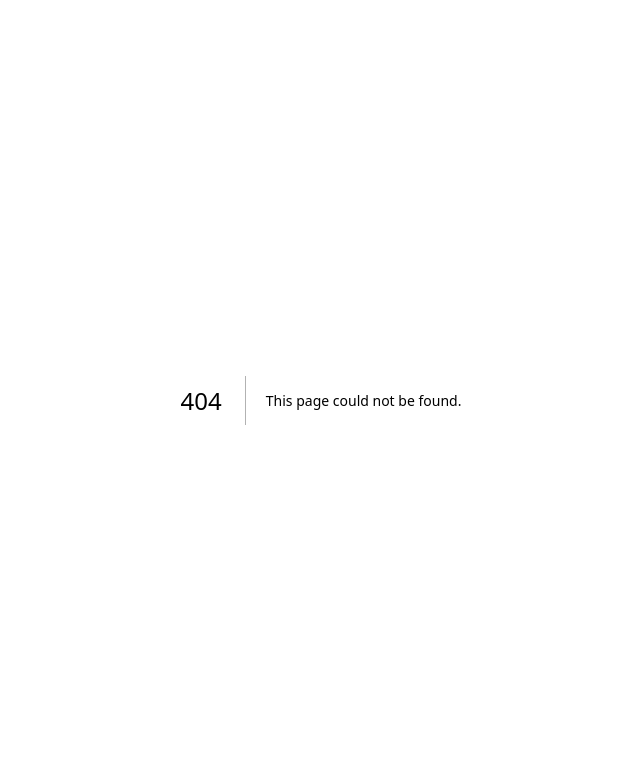
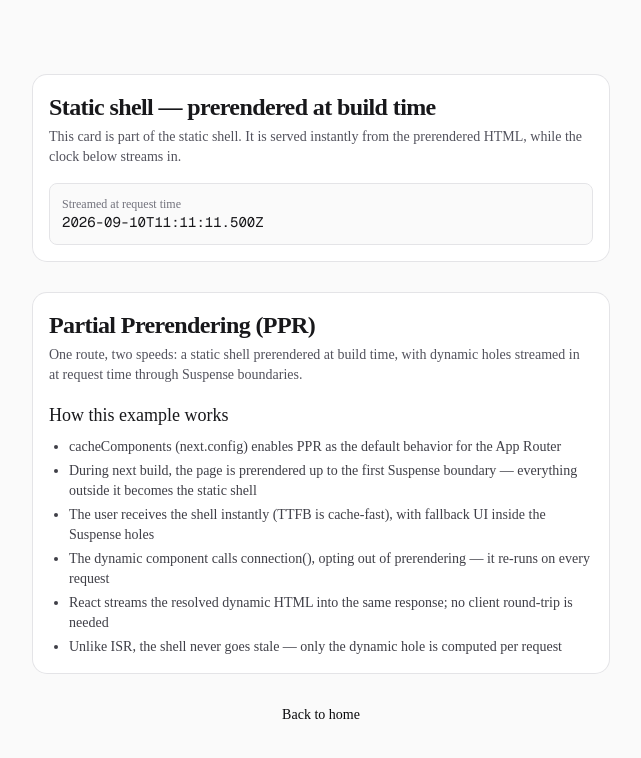
Before and after one commit to Agustin-Perezz/labs-next-js, a Next.js app: page /rendering-strategies/ppr in a window 1280 px wide. Before the commit this address had no page. Shown: the top 758 px of the page, without its empty margins (319-960 px from the left). Built offline with nearby package versions, Linux system fonts and the light colour scheme.

Commit message:
Add PPR demo with Suspense-streamed dynamic clock and E2E coverage

```diff
--- /dev/null
+++ b/src/app/rendering-strategies/ppr/components/PprBackLink.tsx
@@ -0,0 +1,14 @@
+import Link from "next/link";
+
+const HOME_LINK_LABEL = "Back to home";
+
+export function PprBackLink() {
+  return (
+    <Link
+      href="/"
+      className="font-medium text-sm text-zinc-950 underline-offset-4 hover:underline dark:text-zinc-50"
+    >
+      {HOME_LINK_LABEL}
+    </Link>
+  );
+}
--- /dev/null
+++ b/src/app/rendering-strategies/ppr/components/PprDynamicClock.tsx
@@ -0,0 +1,25 @@
+import { connection } from "next/server";
+
+const SLEEP_MS = 1500;
+
+async function sleep(ms: number): Promise<void> {
+  return new Promise((resolve) => setTimeout(resolve, ms));
+}
+
+export async function PprDynamicClock() {
+  // Opt out of prerendering: everything below runs at request time only.
+  await connection();
+  await sleep(SLEEP_MS);
+  const serverTime = new Date().toISOString();
+
+  return (
+    <div className="rounded-md border border-zinc-200 bg-zinc-50 p-3 dark:border-zinc-700 dark:bg-zinc-900">
+      <p className="text-xs text-zinc-500 dark:text-zinc-400">
+        Streamed at request time
+      </p>
+      <p className="font-mono text-sm text-zinc-900 dark:text-zinc-50">
+        {serverTime}
+      </p>
+    </div>
+  );
+}
--- /dev/null
+++ b/src/app/rendering-strategies/ppr/components/PprExplanationCard.tsx
@@ -0,0 +1,45 @@
+import {
+  Card,
+  CardContent,
+  CardDescription,
+  CardHeader,
+  CardTitle,
+} from "@/components/ui/card";
+
+const PPR_TITLE = "Partial Prerendering (PPR)";
+const PPR_DESCRIPTION =
+  "One route, two speeds: a static shell prerendered at build time, with dynamic holes streamed in at request time through Suspense boundaries.";
+
+const PPR_STEPS: readonly string[] = [
+  "cacheComponents (next.config) enables PPR as the default behavior for the App Router",
+  "During next build, the page is prerendered up to the first Suspense boundary — everything outside it becomes the static shell",
+  "The user receives the shell instantly (TTFB is cache-fast), with fallback UI inside the Suspense holes",
+  "The dynamic component calls connection(), opting out of prerendering — it re-runs on every request",
+  "React streams the resolved dynamic HTML into the same response; no client round-trip is needed",
+  "Unlike ISR, the shell never goes stale — only the dynamic hole is computed per request",
+] as const;
+
+export function PprExplanationCard() {
+  return (
+    <Card className="w-full max-w-xl bg-white text-zinc-900 ring-zinc-200 dark:bg-black dark:text-zinc-50 dark:ring-zinc-800">
+      <CardHeader>
+        <CardTitle className="text-2xl font-semibold tracking-tight">
+          {PPR_TITLE}
+        </CardTitle>
+        <CardDescription className="text-zinc-600 dark:text-zinc-400">
+          {PPR_DESCRIPTION}
+        </CardDescription>
+      </CardHeader>
+      <CardContent>
+        <section>
+          <h2 className="mb-2 font-medium text-lg">How this example works</h2>
+          <ul className="list-disc space-y-1 pl-5 text-sm text-zinc-700 dark:text-zinc-300">
+            {PPR_STEPS.map((step) => (
+              <li key={step}>{step}</li>
+            ))}
+          </ul>
+        </section>
+      </CardContent>
+    </Card>
+  );
+}
--- /dev/null
+++ b/src/app/rendering-strategies/ppr/components/PprStaticShell.tsx
@@ -0,0 +1,41 @@
+import { Suspense } from "react";
+import {
+  Card,
+  CardContent,
+  CardDescription,
+  CardHeader,
+  CardTitle,
+} from "@/components/ui/card";
+
+import { PprDynamicClock } from "./PprDynamicClock";
+
+const SHELL_TITLE = "Static shell — prerendered at build time";
+const SHELL_DESCRIPTION =
+  "This card is part of the static shell. It is served instantly from the prerendered HTML, while the clock below streams in.";
+const FALLBACK_LABEL = "Loading dynamic content…";
+
+export function PprStaticShell() {
+  return (
+    <Card className="w-full max-w-xl bg-white text-zinc-900 ring-zinc-200 dark:bg-black dark:text-zinc-50 dark:ring-zinc-800">
+      <CardHeader>
+        <CardTitle className="text-2xl font-semibold tracking-tight">
+          {SHELL_TITLE}
+        </CardTitle>
+        <CardDescription className="text-zinc-600 dark:text-zinc-400">
+          {SHELL_DESCRIPTION}
+        </CardDescription>
+      </CardHeader>
+      <CardContent>
+        <Suspense
+          fallback={
+            <div className="animate-pulse rounded-md border border-zinc-300 border-dashed p-3 text-sm text-zinc-500 dark:border-zinc-700 dark:text-zinc-400">
+              {FALLBACK_LABEL}
+            </div>
+          }
+        >
+          <PprDynamicClock />
+        </Suspense>
+      </CardContent>
+    </Card>
+  );
+}
--- /dev/null
+++ b/src/app/rendering-strategies/ppr/page.tsx
@@ -0,0 +1,21 @@
+import type { Metadata } from "next";
+
+import { PprBackLink } from "./components/PprBackLink";
+import { PprExplanationCard } from "./components/PprExplanationCard";
+import { PprStaticShell } from "./components/PprStaticShell";
+
+export const metadata: Metadata = {
+  title: "PPR — Partial Prerendering",
+  description:
+    "A page demonstrating Partial Prerendering: a static shell served instantly with dynamic content streamed in via Suspense.",
+};
+
+export default function PPRPage() {
+  return (
+    <div className="flex flex-1 flex-col items-center justify-center gap-8 bg-zinc-50 px-4 py-16 font-sans dark:bg-black">
+      <PprStaticShell />
+      <PprExplanationCard />
+      <PprBackLink />
+    </div>
+  );
+}
```
Also changed, not shown: 1 other file (tests, documents, lock files or other folders).
